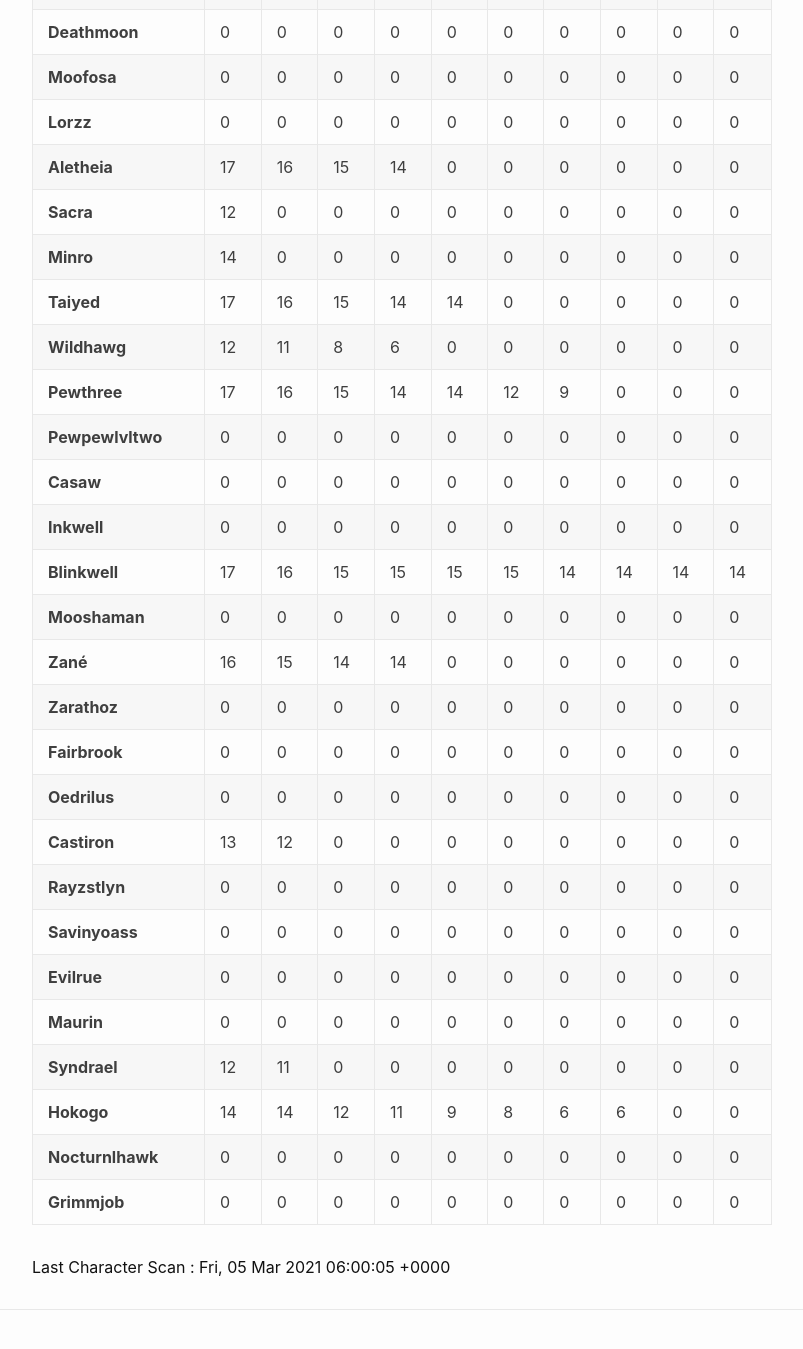
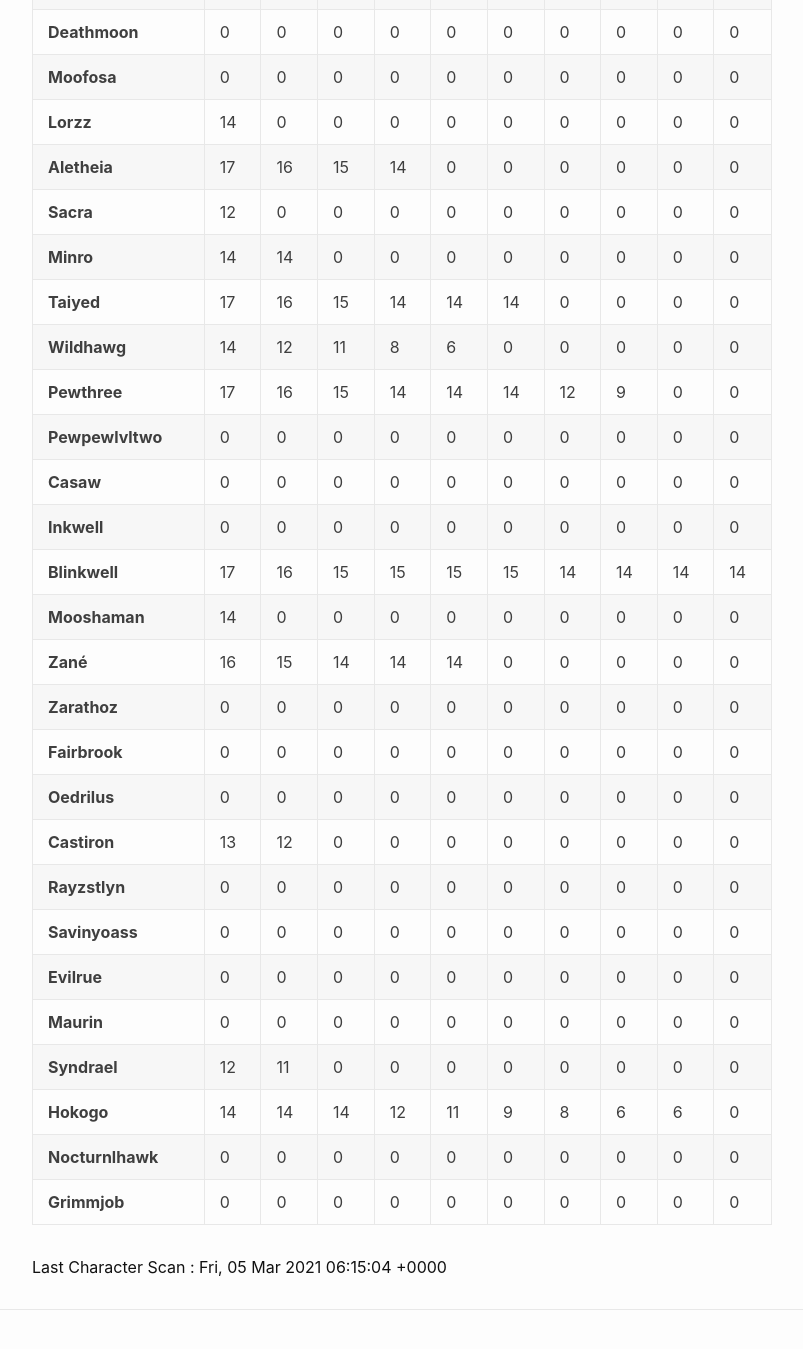
Before and after one commit to eldertribunal/keystonetracker, a Jekyll site: the page built from weekly.md, in a window 1280 px wide and 1400 px high, scrolled down 449 px. Shown: the top 1349 px of the window, without its empty margins (126-929 px from the left). Built offline with Jekyll 4.4.1, drawn with Linux system fonts in a browser that asks for light colours.

Commit message:
auto scan Fri Mar  5 06:15:46 UTC 2021

```diff
--- a/_data/characters.json
+++ b/_data/characters.json
@@ -394,7 +394,7 @@
       },
       {
         "name": "Spires of Ascension",
-        "level": 14,
+        "level": 15,
         "id": 381
       },
       {
--- a/_data/players.json
+++ b/_data/players.json
@@ -259,7 +259,7 @@
       },
       {
         "name": "Spires of Ascension",
-        "level": 14,
+        "level": 15,
         "id": 381
       },
       {
--- a/_data/scanned.json
+++ b/_data/scanned.json
@@ -1,3 +1,3 @@
 {
-  "timestamp": 1614924005
+  "timestamp": 1614924904
 }
--- a/_data/weekly.json
+++ b/_data/weekly.json
@@ -21,9 +21,9 @@
       16,
       15,
       14,
+      14,
       12,
       11,
-      0,
       0,
       0,
       0
@@ -122,7 +122,7 @@
   {
     "name": "Lorzz",
     "dungeons": [
-      0,
+      14,
       0,
       0,
       0,
@@ -168,7 +168,7 @@
     "name": "Minro",
     "dungeons": [
       14,
-      0,
+      14,
       0,
       0,
       0,
@@ -187,7 +187,7 @@
       15,
       14,
       14,
-      0,
+      14,
       0,
       0,
       0,
@@ -197,11 +197,11 @@
   {
     "name": "Wildhawg",
     "dungeons": [
+      14,
       12,
       11,
       8,
       6,
-      0,
       0,
       0,
       0,
@@ -217,9 +217,9 @@
       15,
       14,
       14,
+      14,
       12,
       9,
-      0,
       0,
       0
     ]
@@ -287,7 +287,7 @@
   {
     "name": "Mooshaman",
     "dungeons": [
-      0,
+      14,
       0,
       0,
       0,
@@ -306,7 +306,7 @@
       15,
       14,
       14,
-      0,
+      14,
       0,
       0,
       0,
@@ -454,13 +454,13 @@
     "dungeons": [
       14,
       14,
+      14,
       12,
       11,
       9,
       8,
       6,
       6,
-      0,
       0
     ]
   },
```
